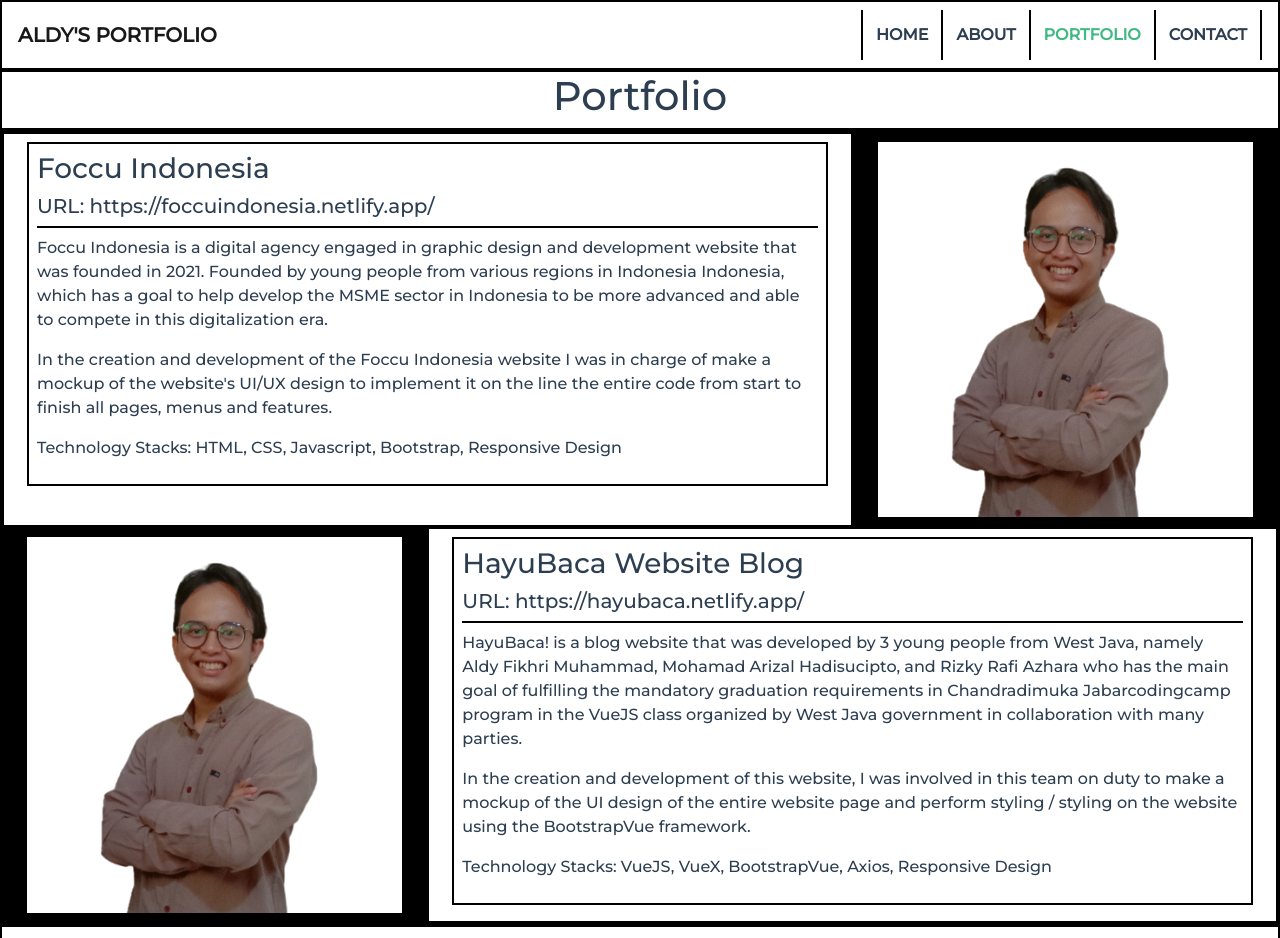
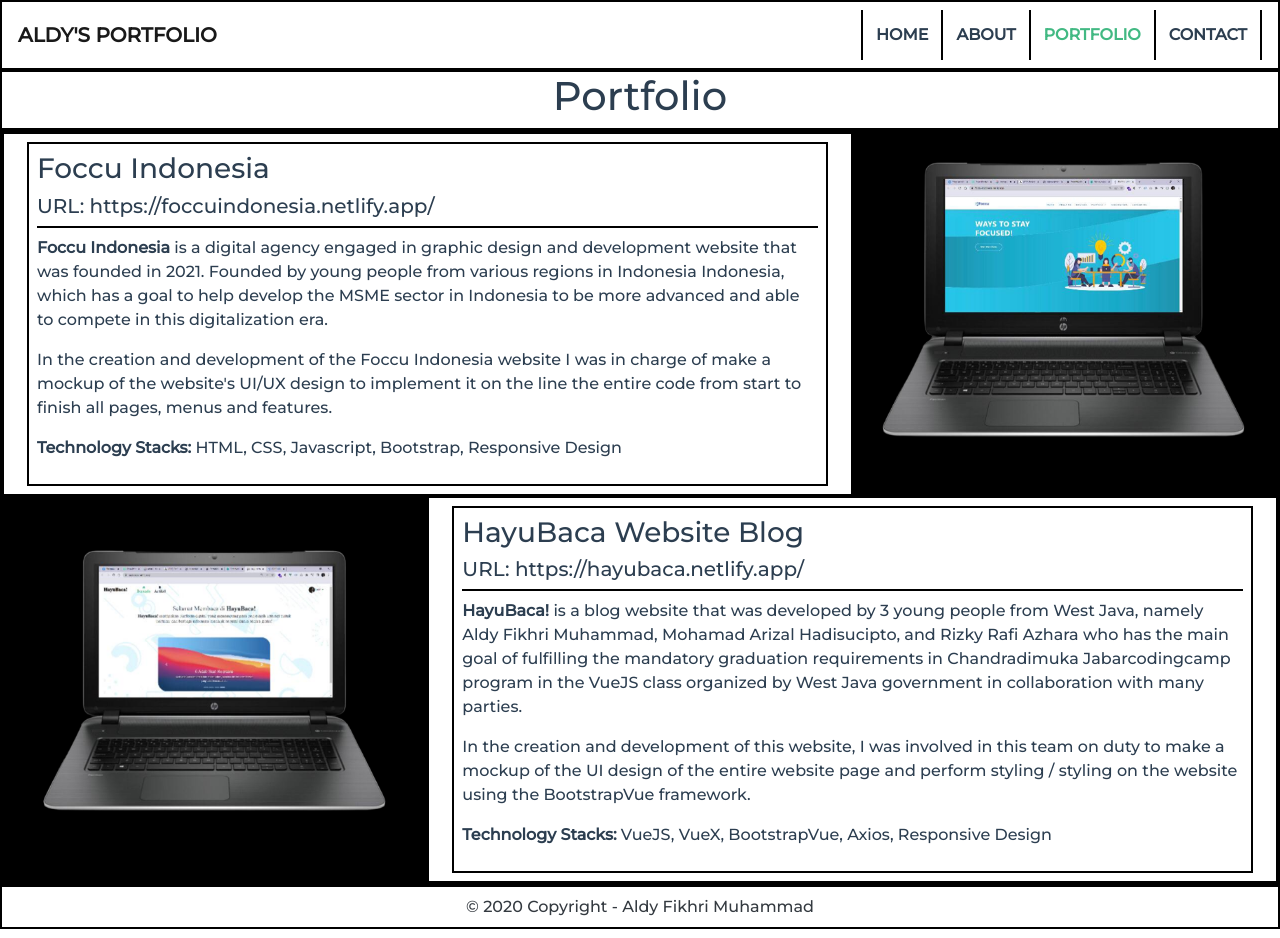
Before and after one commit to aldyfikhrimuhammad/Portfolio-Website-Brutalist-Style, a Vue app: page /portfolio in a window 1280 px wide. Shown: the top 938 px of the page. Built offline with nearby package versions, Linux system fonts and the light colour scheme.

Commit message:
Add some content

```diff
--- a/src/components/HelloWorld.vue
+++ b/src/components/HelloWorld.vue
@@ -3,12 +3,13 @@
     <b-row>
       <b-col style="border: 2px solid black">
         <div class="contentLeft p-4 m-5">
-          <h1>Hi!<br />I'm Aldy Fikhri<br /></h1>
-          <h3>And i'm Front End Web Developer</h3>
+          <h1>Hi!</h1>
+          <h1>I'm Aldy Fikhri</h1>
+          <h3>And i'm <i>Front End Web Developer.</i></h3>
         </div>
         <div class="buttonContainer buttonContainer1 p-3 mb-4">
           <div class="buttonContainer buttonContainer2 p-3">
-            <b-button variant="dark" size="lg" class="homeButton">Hire Me!</b-button>
+            <router-link to="/contact"><b-button variant="dark" size="lg" class="homeButton">Hire Me!</b-button></router-link>
           </div>
         </div>
       </b-col>
@@ -25,6 +26,12 @@
 <style scoped>
 h1 {
   font-size: 2.5em;
+  font-weight: bold;
+}
+h3 {
+  font-size: 1.5em;
+}
+i {
   font-weight: bold;
 }
 .homeContent {
@@ -64,7 +71,6 @@
   font-weight: bold;
   border: 2px solid #000;
 }
-
 </style>
 
 <script>
--- a/src/views/AboutView.vue
+++ b/src/views/AboutView.vue
@@ -35,27 +35,32 @@
             </p>
           </div>
           <div class="buttonContainer p-3">
-            <b-button block variant="outline-dark" size="lg" class="homeButton">HIRE ME</b-button>
+            <router-link to="/contact"><b-button block variant="outline-dark" size="lg" class="homeButton">HIRE ME</b-button></router-link>
           </div>
         </b-col>
       </b-row>
 
       <b-row>
         <b-col class="aboutContent">
-          <div class="m-3" style="border: 2px solid black">
-            <img src="@/assets/aboutPictures.png" alt="Profile-Picture" width="100%" height="100%" />
+          <div class="m-5 p-2">
+            <b-carousel id="carousel-fade" style="" fade indicators img-width="480" img-height="144">
+              <b-carousel-slide img-src="@/assets/Dashboard3D-Services.png"> </b-carousel-slide>
+              <b-carousel-slide img-src="@/assets/SocialMedia3D-Services.png"> </b-carousel-slide>
+              <b-carousel-slide img-src="@/assets/Copywriting3D-Services.png"> </b-carousel-slide>
+            </b-carousel>
           </div>
         </b-col>
         <b-col class="aboutContent p-2 text-center">
           <h1>SERVICES</h1>
-          <p>Lorem ipsum dolor sit amet.</p>
+          <p>Some of the services I can provide.</p>
           <div>
-            <div>
-              <b-carousel id="carousel-fade" style="text-shadow: 5px 5px 10px #000000; font-weight: bold;" fade indicators img-width="480" img-height="144" >
-                <b-carousel-slide img-src="@/assets/Dashboard3D-Services.png"><h5>Web Development</h5></b-carousel-slide>
-                <b-carousel-slide img-src="@/assets/SocialMedia3D-Services.png"><h5>Social Media Design</h5></b-carousel-slide>
-                <b-carousel-slide img-src="@/assets/Copywriting3D-Services.png"><h5>Copywriting</h5></b-carousel-slide>
-              </b-carousel>
+            <div class="text-left mt-5">
+              <h4>Web Development</h4>
+              <h6 style="border-bottom: 2px solid black">Implementation of the UI/UX that has been made in a neat line of code that is carried out with high regard for client trust and satisfaction.</h6>
+              <h4>Social Media Design</h4>
+              <h6 style="border-bottom: 2px solid black">Creating an attractive and comfortable design to be able to bring in more audiences who like the social media content.</h6>
+              <h4>Social Media Copywriting</h4>
+              <h6 style="border-bottom: 2px solid black">Arrange a series of words that are able to convey the main message clearly and far from boring words, so that more audiences are interested in the content.</h6>
             </div>
           </div>
         </b-col>
--- a/src/views/PortfolioView.vue
+++ b/src/views/PortfolioView.vue
@@ -14,26 +14,26 @@
               </div>
               <div class="description mt-2">
                 <p>
-                  Foccu Indonesia is a digital agency engaged in graphic design and development website that was founded in 2021. Founded by young people from various regions in Indonesia Indonesia, which has a goal to help develop the MSME
+                  <strong>Foccu Indonesia</strong> is a digital agency engaged in graphic design and development website that was founded in 2021. Founded by young people from various regions in Indonesia Indonesia, which has a goal to help develop the MSME
                   sector in Indonesia to be more advanced and able to compete in this digitalization era.
                 </p>
                 <p>
                   In the creation and development of the Foccu Indonesia website I was in charge of make a mockup of the website's UI/UX design to implement it on the line the entire code from start to finish all pages, menus and features.
                 </p>
-                <p>Technology Stacks: HTML, CSS, Javascript, Bootstrap, Responsive Design</p>
+                <p><strong>Technology Stacks:</strong> HTML, CSS, Javascript, Bootstrap, Responsive Design</p>
               </div>
             </div>
           </b-col>
           <b-col cols="4" style="border: 2px solid black; background-color: #000">
-            <div class="m-2" style="background-color: #fff">
-              <img src="@/assets/aboutPictures.png" alt="Profile-Picture" width="100%" height="100%" />
+            <div class="m-2">
+              <img src="@/assets/Foccu Indonesia desktop.png" alt="Foccu-Indonesia Website" width="100%" height="100%" />
             </div>
           </b-col>
         </b-row>
         <b-row>
           <b-col cols="4" style="border: 2px solid black; background-color: #000">
-            <div class="m-2" style="background-color: #fff">
-              <img src="@/assets/aboutPictures.png" alt="Profile-Picture" width="100%" height="100%" />
+            <div class="m-2">
+              <img src="@/assets/HayuBaca desktop.png" alt="HayuBaca Website" width="100%" height="100%" />
             </div>
           </b-col>
           <b-col cols="8" style="border: 2px solid black">
@@ -44,14 +44,14 @@
               </div>
               <div class="description mt-2">
                 <p>
-                  HayuBaca! is a blog website that was developed by 3 young people from West Java, namely Aldy Fikhri Muhammad, Mohamad Arizal Hadisucipto, and Rizky Rafi Azhara who has the main goal of fulfilling the mandatory graduation
+                  <strong>HayuBaca!</strong> is a blog website that was developed by 3 young people from West Java, namely Aldy Fikhri Muhammad, Mohamad Arizal Hadisucipto, and Rizky Rafi Azhara who has the main goal of fulfilling the mandatory graduation
                   requirements in Chandradimuka Jabarcodingcamp program in the VueJS class organized by West Java government in collaboration with many parties.
                 </p>
                 <p>
                   In the creation and development of this website, I was involved in this team on duty to make a mockup of the UI design of the entire website page and perform styling / styling on the website using the BootstrapVue
                   framework.
                 </p>
-                <p>Technology Stacks: VueJS, VueX, BootstrapVue, Axios, Responsive Design</p>
+                <p><strong>Technology Stacks:</strong> VueJS, VueX, BootstrapVue, Axios, Responsive Design</p>
               </div>
             </div>
           </b-col>
```
Also changed, not shown: src/assets/Foccu Indonesia desktop.png (added), src/assets/HayuBaca desktop.png (added).
